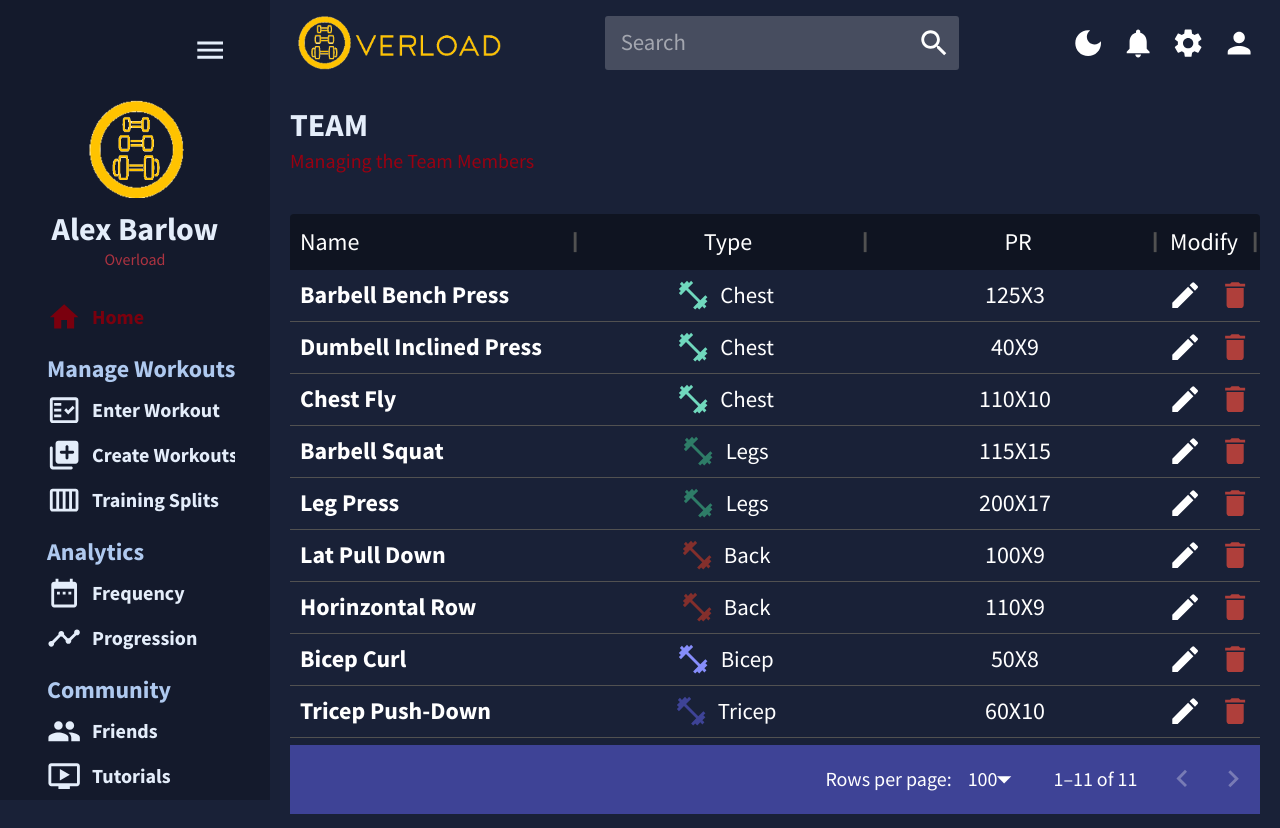
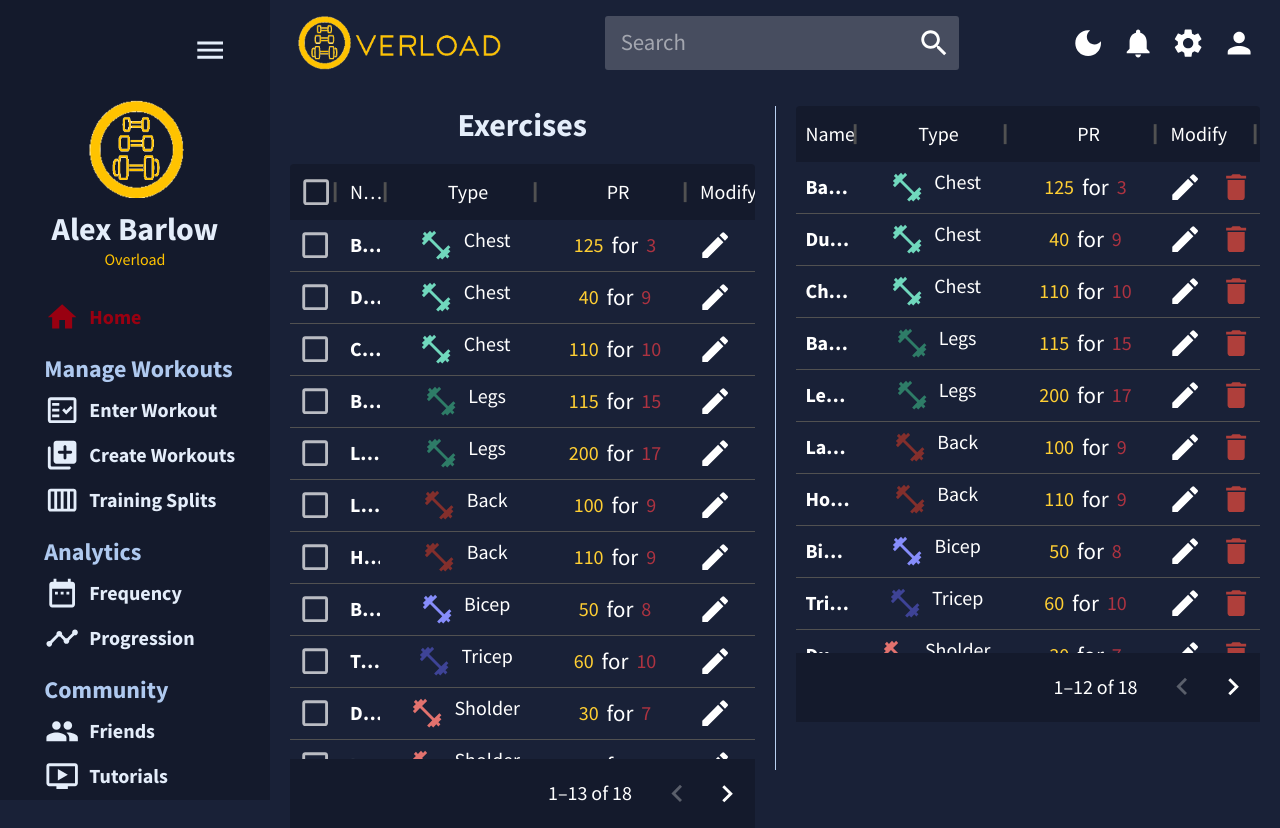
Before and after one commit to alexbarlow214/workout-frontend, a React (Create React App) app: page /workouts in a window 1280 px wide. Built offline with nearby package versions, Linux system fonts and the light colour scheme.

Commit message:
exercise table done without add/edit/delte

```diff
--- a/src/scenes/global/SideBar.jsx
+++ b/src/scenes/global/SideBar.jsx
@@ -47,10 +47,10 @@
                 padding: "5px 35px 5px 20px !important"
             },
             "& .pro-inner-item:hover": {
-                color: `${colors.cherryRed[600]} !important`
+                color: `${colors.red[500]} !important`
             },
             "& .pro-menu-item.active": {
-                color: `${colors.cherryRed[600]} !important`
+                color: `${colors.red[500]} !important`
             },
 
 
@@ -104,7 +104,7 @@
                     </Box>
                     )}
                     {/* Menu Items */}
-                    <Box paddingLeft={isCollasped ? undefined : "10%"}>
+                    <Box paddingLeft={isCollasped ? undefined : "9%"}>
                         <Item
                             title = "Home"
                             to = "/"
--- a/src/scenes/workouts/index.jsx
+++ b/src/scenes/workouts/index.jsx
@@ -1,13 +1,13 @@
 import { DataGrid } from "@mui/x-data-grid";
 import { tokens } from "../../theme";
 import Exercises from "../../Exercises";
-import { Box, IconButton, Typography, useTheme } from "@mui/material";
+import { Box, IconButton, Typography, useTheme, Divider, CheckBox } from "@mui/material";
 import { useState, useEffect, inputRef } from "react";
 import Header from "../../components/Header";
 import { mock } from "./mock";
 import FitnessCenterOutlinedIcon from "@mui/icons-material/FitnessCenterOutlined";
-import EditIcon from '@mui/icons-material/Edit';
-import DeleteIcon from '@mui/icons-material/Delete';
+import EditIcon from "@mui/icons-material/Edit";
+import DeleteIcon from "@mui/icons-material/Delete";
 
 export default function Workouts() {
   const theme = useTheme();
@@ -23,7 +23,8 @@
       field: "type",
       headerName: "Type",
       headerAlign: "center",
-      flex: 1,
+      flex: 0,
+      width: 150,
       align: "center",
       renderCell: ({ row: { type } }) => {
         return (
@@ -34,30 +35,43 @@
             display="flex"
             justifyContent="center"
           >
-
             {type === "Chest" && (
-              <FitnessCenterOutlinedIcon sx={{ mr: "10px"}} style = {{color: colors.greenAccent[400]}} />
+              <FitnessCenterOutlinedIcon
+                sx={{ mr: "10px" }}
+                style={{ color: colors.greenAccent[400] }}
+              />
             )}
             {type === "Legs" && (
-              <FitnessCenterOutlinedIcon sx={{ mr: "10px"}} style = {{color: colors.greenAccent[700]}} />
+              <FitnessCenterOutlinedIcon
+                sx={{ mr: "10px" }}
+                style={{ color: colors.greenAccent[700] }}
+              />
             )}
             {type === "Bicep" && (
-              <FitnessCenterOutlinedIcon sx={{ mr: "10px"}} style = {{color: colors.blueAccent[400]}} />
+              <FitnessCenterOutlinedIcon
+                sx={{ mr: "10px" }}
+                style={{ color: colors.blueAccent[400] }}
+              />
             )}
             {type === "Tricep" && (
-              <FitnessCenterOutlinedIcon sx={{ mr: "10px"}} style = {{color: colors.blueAccent[700]}} />
-
+              <FitnessCenterOutlinedIcon
+                sx={{ mr: "10px" }}
+                style={{ color: colors.blueAccent[700] }}
+              />
             )}
             {type === "Back" && (
-              <FitnessCenterOutlinedIcon sx={{ mr: "10px"}} style = {{color: colors.redAccent[700]}} />
+              <FitnessCenterOutlinedIcon
+                sx={{ mr: "10px" }}
+                style={{ color: colors.redAccent[700] }}
+              />
             )}
             {type === "Sholder" && (
-              <FitnessCenterOutlinedIcon sx={{ mr: "10px"}} style = {{color: colors.redAccent[400]}} />
-
+              <FitnessCenterOutlinedIcon
+                sx={{ mr: "10px" }}
+                style={{ color: colors.redAccent[400] }}
+              />
             )}
-            <Typography >
-                {type}
-              </Typography>
+            <Typography variant="h4">{type}</Typography>
           </Box>
         );
       },
@@ -66,8 +80,25 @@
       field: "PR",
       headerName: "PR",
       headerAlign: "center",
-      flex: 1,
+      flex: 0,
+      width:  150,
       align: "center",
+      renderCell: ({ row: { PR } }) => {
+        var a = PR.split("X");
+        const forS = " for ";
+        return (
+          <>
+            <Typography mr={1} color={colors.gold[400]} variant="h4">
+              {a[0]}{" "}
+            </Typography>
+            <Typography>for</Typography>
+            <Typography ml={1} color={colors.red[400]} variant="h4">
+              {" "}
+              {a[1]}
+            </Typography>
+          </>
+        );
+      },
     },
     {
       field: "edit",
@@ -75,13 +106,24 @@
       headerAlign: "left",
       align: "center",
       flex: 0,
+      width: 100,
       renderCell: ({ row: { edit } }) => {
-        return <Box display="flex" justifyContent="center">
-          {edit === 1 && (<IconButton><EditIcon /></IconButton>) }
-          {edit === 1 && (<IconButton><DeleteIcon sx={{color: `${colors.redAccent[600]} `}} /> </IconButton>) }
+        return (
+          <Box display="flex" justifyContent="center">
+            {edit === 1 && (
+              <IconButton>
+                <EditIcon />
+              </IconButton>
+            )}
+            {edit === 1 && (
+              <IconButton>
+                <DeleteIcon sx={{ color: `${colors.redAccent[600]} ` }} />{" "}
+              </IconButton>
+            )}
           </Box>
-      }
-    }
+        );
+      },
+    },
   ];
   async function handleInput(e) {
     const name = inputRef.current.value;
@@ -115,23 +157,67 @@
 
   return (
     <Box m="20px">
-      <Header title="TEAM" subtitle="Managing the Team Members" />
+      <Box display="flex" sx={{ flexDirection: "row" }}>
         <Box
-        m="40px 0 0 0"
-        height="75vh"
+          flex="1"
+          mr="20px"
+          height="83vh"
           sx={{
-          "& .MuiDataGrid-root": { border: "none", fontSize: "1.5rem" },
+            "& .MuiDataGrid-root": { border: "none", fontSize: "1.25rem" },
             "& .MuiDataGrid-cell": { border: "none" },
-          "& .name-column-cell": {border: "none", fontWeight: "bold"},
-          "& .MuiDataGrid-columnHeaders": { backgroundColor: colors.primary[700], borderBottom: "none"},
-          "& .MuiDataGrid-footerContainer": {borderTop: "none", backgroundColor: colors.blueAccent[700]}
-
+            "& .name-column-cell": { border: "none", fontWeight: "bold" },
+            "& .MuiDataGrid-columnHeaders": {
+              backgroundColor: colors.primary[600],
+              borderBottom: "none",
+            },
+            "& .MuiDataGrid-footerContainer": {
+              borderTop: "none",
+              backgroundColor: colors.primary[600],
+            },
           }}
-
+        >
+          <Typography align="center" variant="h2" color={colors.grey[100]} fontWeight="bold" mb="20px">Exercises</Typography>
+          <DataGrid
+            rows={mock}
+            columns={columns}
+            rowsPerPageOptions={[13]}
+            pageSize={13}
+            checkboxSelection="true"
+          />
+        </Box>
+        <Divider
+          flexItem="true"
+          orientation="vertical"
+          flex="1"
+          sx={{ bgcolor: colors.grey[300] }}
+        />
+        <Box
+          flex="1"
+          ml="20px"
+          height="77vh"
+          sx={{
+            "& .MuiDataGrid-root": { border: "none", fontSize: "1.25rem" },
+            "& .MuiDataGrid-cell": { border: "none" },
+            "& .name-column-cell": { border: "none", fontWeight: "bold" },
+            "& .MuiDataGrid-columnHeaders": {
+              backgroundColor: colors.primary[600],
+              borderBottom: "none",
+            },
+            "& .MuiDataGrid-footerContainer": {
+              borderTop: "none",
+              backgroundColor: colors.primary[600],
+            },
+          }}
         >
           {console.log(theme.typography.h2.fontSize)}
           {/* {console.log(exercises)} */}
-        <DataGrid rows={mock} columns={columns} />
+          <DataGrid
+            rows={mock}
+            columns={columns}
+            rowsPerPageOptions={[12]}
+            pageSize={12}
+          />
+        </Box>
       </Box>
     </Box>
   );
--- a/src/scenes/workouts/mock.js
+++ b/src/scenes/workouts/mock.js
@@ -76,5 +76,54 @@
         PR: "15X9",
         edit: 1
     },
+    {
+        id: 12,
+        name: "Latteral Raise",
+        type: "Sholder",
+        PR: "15X9",
+        edit: 1
+    },
+    {
+        id: 13,
+        name: "Latteral Raise",
+        type: "Sholder",
+        PR: "15X9",
+        edit: 1
+    },
+    {
+        id: 14,
+        name: "Latteral Raise",
+        type: "Sholder",
+        PR: "15X9",
+        edit: 1
+    },
+    {
+        id: 15,
+        name: "Latteral Raise",
+        type: "Sholder",
+        PR: "15X9",
+        edit: 1
+    },
+    {
+        id: 16,
+        name: "Latteral Raise",
+        type: "Sholder",
+        PR: "15X9",
+        edit: 1
+    },
+    {
+        id: 17,
+        name: "Latteral Raise",
+        type: "Sholder",
+        PR: "15X9",
+        edit: 1
+    },
+    {
+        id: 18,
+        name: "Latteral Raise",
+        type: "Sholder",
+        PR: "15X9",
+        edit: 1
+    },
 
 ]
--- a/src/theme.js
+++ b/src/theme.js
@@ -179,7 +179,7 @@
             200: "#ffe799",
             300: "#ffdb66",
             400: "#ffcf33",
-            500: "#ad3341",
+            500: "#ffc300",
             600: "#cc9c00",
             700: "#997500",
             800: "#664e00",
@@ -268,15 +268,15 @@
             900: "#332b02"
         },
         gold: {
-            100: "#fff3cc",
-            200: "#ffe799",
-            300: "#ffdb66",
-            400: "#ffcf33",
-            500: "#990011FF",
-            600: "#cc9c00",
-            700: "#997500",
-            800: "#664e00",
-            900: "#332700"
+            100: "#332700",
+            200: "#664e00",
+            300: "#997500",
+            400: "#cc9c00",
+            500: "#ffc300",
+            600: "#ffcf33",
+            700: "#ffdb66",
+            800: "#ffe799",
+            900: "#fff3cc"
         },
         greenAccent: {
             100: "#dbf5ee",
```
Lines whose indentation alone changed are shown as unchanged.
